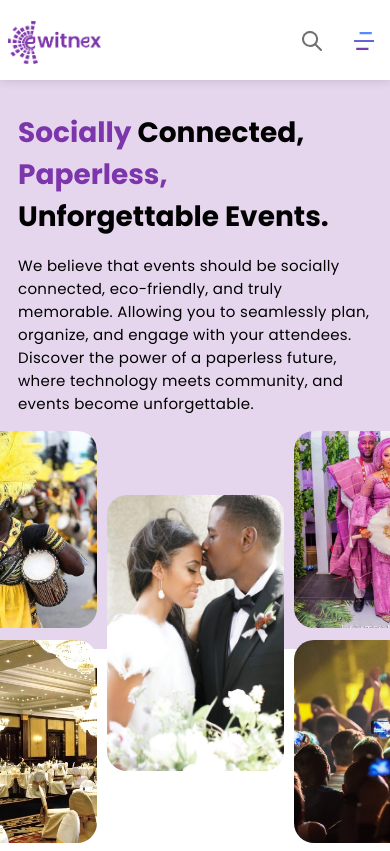
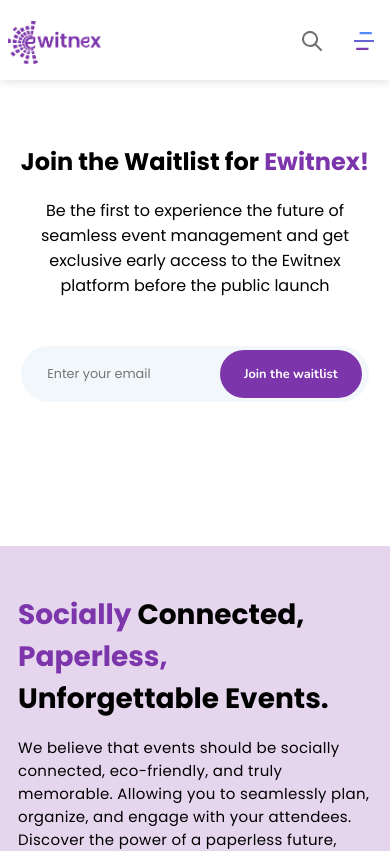
Before and after one commit to okorie2/ewitnex, a Next.js app: page / in a window 390 px wide. Shown: the top 851 px of the page. Built offline with nearby package versions, Linux system fonts and the light colour scheme.

Commit message:
waitlist section completed along with responsiveness

```diff
--- a/fragments/homeHero/index.tsx
+++ b/fragments/homeHero/index.tsx
@@ -15,7 +15,6 @@ const HomeHero = () => {
         height: isTablet ? "585px" :"474px",
         backgroundColor: "#7C35AB33",
         width: "100%",
-        marginTop: "4rem",
         display: "flex",
         flexDirection: "row",
         fontFamily: '"Poppins", sans-serif',
--- /dev/null
+++ b/fragments/waitlist/index.tsx
@@ -0,0 +1,186 @@
+/** @jsxImportSource @emotion/react */
+import React, { useState } from 'react';
+import { Button } from 'styles/components/button';
+import { screen } from 'styles/theme';
+import Image from 'next/image';
+
+const Waitlist = () => {
+  const [openAddedWaitingList, setOpenAddedWaitingList] = useState(false);
+  return (
+    <React.Fragment>
+      <div
+        css={{
+          textAlign: 'center',
+          fontFamily: '"Poppins", sans-serif',
+          margin: '10rem auto',
+          width: '50%',
+          [screen.desktop]: { margin: '12rem auto', width: '70%' },
+          [screen.tablet]: { margin: '9rem auto', width: '80%' },
+          [screen.mobile]: {
+            margin: '9rem auto',
+            width: '100%',
+            padding: '0 1.3rem',
+          },
+        }}
+      >
+        <h1
+          css={{
+            fontSize: '2.3rem',
+            [screen.mobile]: { fontSize: '1.5rem' },
+          }}
+        >
+          Join the Waitlist for{' '}
+          <strong
+            css={{
+              color: '#7C35AB',
+            }}
+          >
+            Ewitnex!
+          </strong>
+        </h1>
+
+        <p css={{ marginTop: '1.2rem', marginBottom: '3rem' }}>
+          Be the first to experience the future of seamless event management and
+          get exclusive early access to the Ewitnex platform before the public
+          launch
+        </p>
+
+        <div
+          css={{
+            display: 'flex',
+            width: '70%',
+            margin: '0 auto',
+            border: '4px solid #F2F7FB',
+            borderRadius: '56px',
+            overflow: 'hidden',
+            padding: '0 .2rem 0 1rem',
+            justifyContent: 'space-between',
+            backgroundColor: '#F2F7FB',
+            [screen.mobile]: { width: '100%', paddingLeft: '.4rem' },
+          }}
+        >
+          <input
+            type='text'
+            placeholder='Enter your email'
+            css={{
+              width: '85%',
+              border: 'none',
+              padding: '0 1rem',
+              fontSize: '1rem',
+              backgroundColor: 'inherit',
+              '::placeholder': {
+                fontSize: '1rem',
+                fontFamily: '"Poppins", sans-serif',
+              },
+
+              [screen.mobile]: {
+                fontSize: '.7rem',
+                '::placeholder': {
+                  fontSize: '.8rem',
+                },
+              },
+            }}
+          />
+          <Button
+            css={{
+              backgroundColor: '#7C35AB',
+              color: '#fff',
+              fontSize: '1rem',
+              padding: '0 1rem',
+              height: '3rem',
+              width: '14rem',
+              [screen.desktop]: { width: '19rem' },
+              [screen.tablet]: { width: '20rem' },
+              [screen.mobile]: { width: '13rem', fontSize: '.8rem' },
+            }}
+            onClick={() => setOpenAddedWaitingList(!openAddedWaitingList)}
+          >
+            Join the waitlist
+          </Button>
+        </div>
+      </div>
+
+      {openAddedWaitingList ? (
+        <>
+          <div
+            css={{
+              height: '100%',
+              width: '100%',
+              position: 'fixed',
+              top: 0,
+              left: 0,
+              backgroundColor: '#00000029',
+              zIndex: 6,
+            }}
+            onClick={() => setOpenAddedWaitingList(!openAddedWaitingList)}
+          ></div>
+
+          <div
+            css={{
+              background: '#FFFFFF 0% 0% no-repeat padding-box',
+              boxShadow: '0px 1px 10px #00000029',
+              width: '40%',
+              position: 'fixed',
+              top: '50%',
+              left: '50%',
+              transform: 'translate(-50%, -50%)',
+              borderRadius: '20px',
+              overflow: 'hidden',
+              textAlign: 'center',
+              padding: '3rem 0',
+              display: 'flex',
+              flexDirection: 'column',
+              justifyContent: 'center',
+              alignItems: 'center',
+              fontFamily: '"Poppins", sans-serif',
+              zIndex: 10,
+              [screen.desktop]: { width: '60%' },
+              [screen.tablet]: { width: '70%' },
+              [screen.mobile]: { width: '90%', padding: '3rem .7rem' },
+            }}
+          >
+            <Image
+              src='/assets/svgs/check.svg'
+              alt='check'
+              width={70}
+              height={70}
+              css={{
+                margin: '0 auto',
+              }}
+            />
+            <b
+              css={{
+                fontSize: '1.5rem',
+                margin: '1rem 0',
+                [screen.mobile]: { fontSize: '1.5rem' },
+              }}
+            >
+              We&apos;ve added you to our waiting list!{' '}
+            </b>
+            <p>We will let you know when Ewitnex is ready</p>
+
+            <Button
+              css={{
+                backgroundColor: '#7C35AB',
+                color: '#fff',
+                fontSize: '1rem',
+                padding: '0 1rem',
+                height: '3rem',
+                width: '14rem',
+                marginTop: '2rem',
+                [screen.desktop]: { width: '19rem' },
+                [screen.tablet]: { width: '20rem' },
+                [screen.mobile]: { width: '13rem', fontSize: '.8rem' },
+              }}
+              onClick={() => setOpenAddedWaitingList(!openAddedWaitingList)}
+            >
+              Okay
+            </Button>
+          </div>
+        </>
+      ) : null}
+    </React.Fragment>
+  );
+};
+
+export default Waitlist;
--- a/pages/index.tsx
+++ b/pages/index.tsx
@@ -1,31 +1,33 @@
 /** @jsxImportSource @emotion/react */
 
-import Navbar from "components/header";
+import Navbar from 'components/header';
 
-import FindEventFragment from "fragments/findEvent/findEvent";
-import EventsAroundYouFragment from "fragments/eventsAroundYou";
+import Waitlist from 'fragments/waitlist';
+import FindEventFragment from 'fragments/findEvent/findEvent';
+import EventsAroundYouFragment from 'fragments/eventsAroundYou';
 
-import UpcomingEventsFragment from "fragments/upcomingEvents";
-import FeaturedEventsFragment from "fragments/featuredEvents";
+import UpcomingEventsFragment from 'fragments/upcomingEvents';
+import FeaturedEventsFragment from 'fragments/featuredEvents';
 
-import PublicSiteFooter from "@/components/footer/publicSite";
-import { Lines } from "@/components/lines";
-import HomeHero from "fragments/homeHero";
-import WhyUseEwitnexFragment from "fragments/whyUseEwitnex";
-import DontSpectateFragment from "fragments/doNotSpectate";
-import SimplifyTicketFragment from "fragments/simplifyTicket";
-import DiscoverVenueFragment from "fragments/discoverVenue";
-import FindVendorsFragment from "fragments/findVendors";
-import AsAnAttendeeFragment from "fragments/asAnAttendee";
-import SaveTreesFragment from "fragments/saveTrees";
-import AsAnOrganizerFragment from "fragments/asAnOrganizer";
-import JoinRevolutionFragment from "fragments/joinTheRevolution";
+import PublicSiteFooter from '@/components/footer/publicSite';
+import { Lines } from '@/components/lines';
+import HomeHero from 'fragments/homeHero';
+import WhyUseEwitnexFragment from 'fragments/whyUseEwitnex';
+import DontSpectateFragment from 'fragments/doNotSpectate';
+import SimplifyTicketFragment from 'fragments/simplifyTicket';
+import DiscoverVenueFragment from 'fragments/discoverVenue';
+import FindVendorsFragment from 'fragments/findVendors';
+import AsAnAttendeeFragment from 'fragments/asAnAttendee';
+import SaveTreesFragment from 'fragments/saveTrees';
+import AsAnOrganizerFragment from 'fragments/asAnOrganizer';
+import JoinRevolutionFragment from 'fragments/joinTheRevolution';
 
 export default function Home() {
   return (
     <>
       <Navbar />
       {/* <HomeSlide /> */}
+      <Waitlist/>
       <HomeHero />
       <FindEventFragment />
       <EventsAroundYouFragment />
```
Also changed, not shown: public/assets/svgs/check.svg (added), 1 other file (tests, documents, lock files or other folders).
